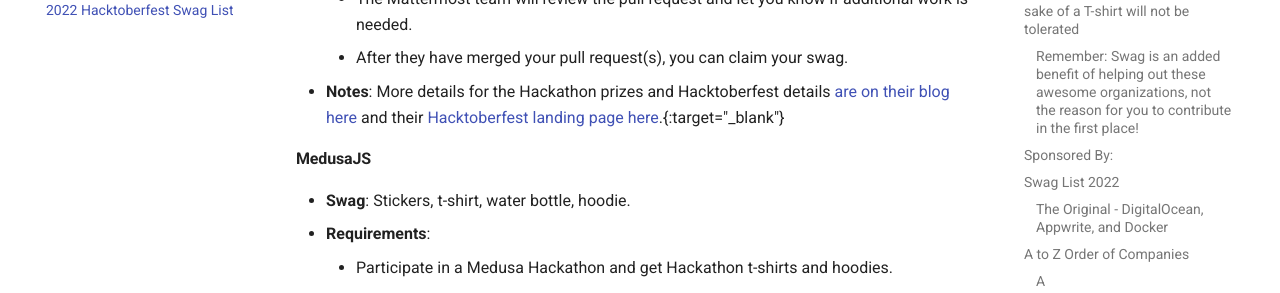
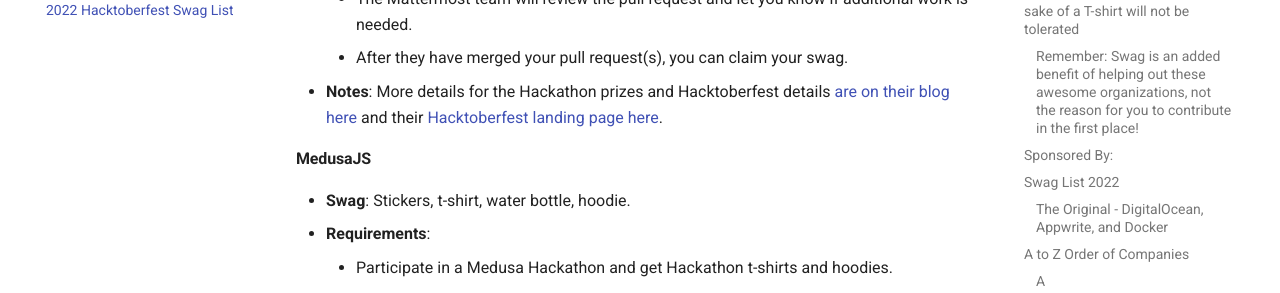
Before and after one commit to crweiner/hacktoberfest-swag-list, an MkDocs documentation site: the page built from docs/list.md, in a window 1280 px wide and 900 px high, scrolled down 5177 px. Shown: the part 152-445 px from the top of the window. Built offline with MkDocs 1.6.1 and Material for MkDocs 9.7.7, drawn with Linux system fonts in a browser that asks for light colours; comment, search, counter and statistics services are not loaded.

Commit message:
fix link

```diff
--- a/docs/list.md
+++ b/docs/list.md
@@ -146,7 +146,7 @@
     - Browse the issues that are labeled `#hacktoberfest` in their repos and find an issue to tackle.
     - The Mattermost team will review the pull request and let you know if additional work is needed.
     - After they have merged your pull request(s), you can claim your swag.
-- **Notes**: More details for the Hackathon prizes and Hacktoberfest details [are on their blog here](https://mattermost.com/blog/hacktoberfest-2022/){:target="\_blank"} and their  [Hacktoberfest landing page here](https://mattermost.com/hacktoberfest/).{:target="\_blank"}
+- **Notes**: More details for the Hackathon prizes and Hacktoberfest details [are on their blog here](https://mattermost.com/blog/hacktoberfest-2022/){:target="\_blank"} and their  [Hacktoberfest landing page here](https://mattermost.com/hacktoberfest/){:target="\_blank"}.
 
 #### **MedusaJS**
 
```
